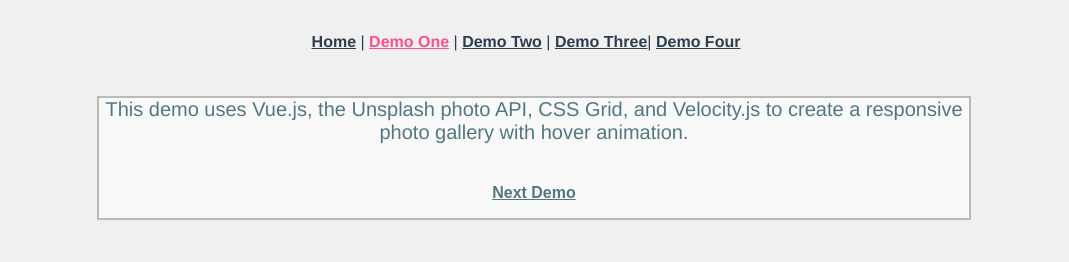
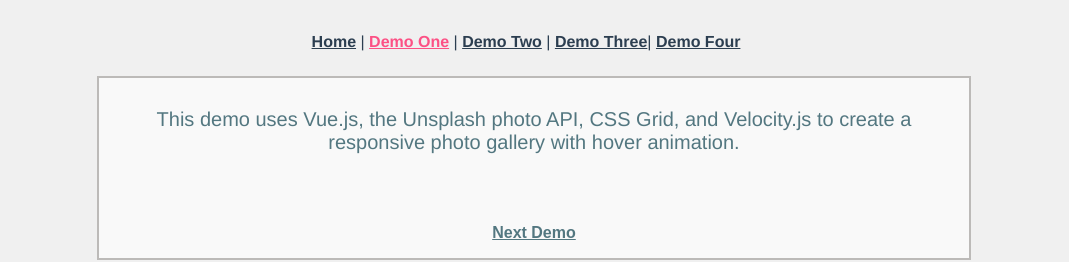
Before and after one commit to Daniel-hershel/portfolio, a Vue app: page /#/dOne in a window 1280 px wide. Shown: the top 262 px of the page, without its empty margins (114-1183 px from the left). Built offline with nearby package versions, Linux system fonts and the light colour scheme.

Commit message:
clash with IntroWButton

```diff
--- a/src/components/IntroWButton.vue
+++ b/src/components/IntroWButton.vue
@@ -32,6 +32,10 @@ export default {
     /* border: 2px solid #625757; */
 }
 
+#content{
+    padding: 1.5em;
+
+}
 button{
    background: none;
    width: 300px;
```
